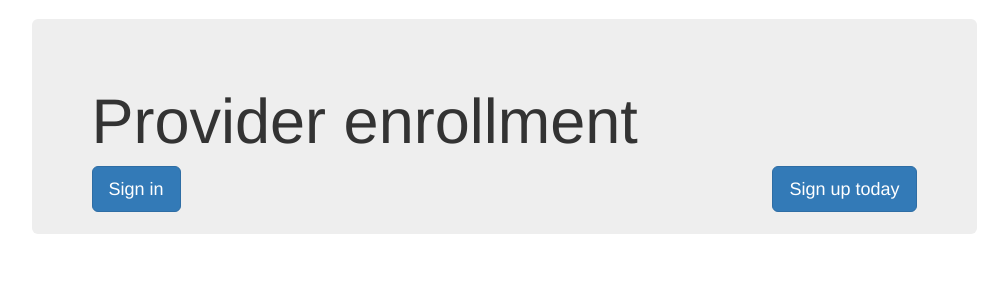
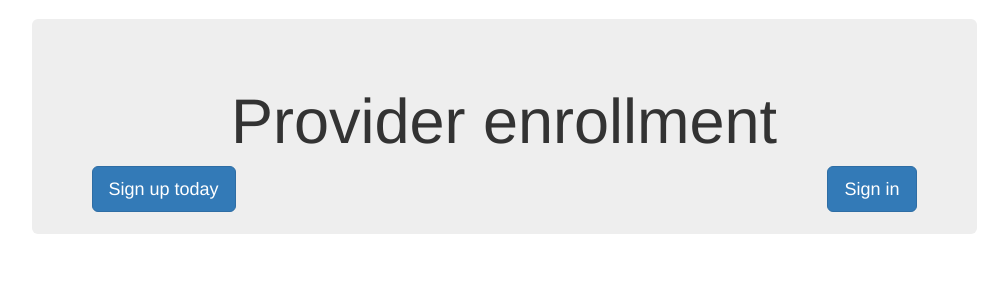
Before and after one commit to m-garanin/HCPEnrollment, a Django app: page / in a window 1280 px wide. Shown: the part 51-351 px from the top of the page, without its empty margins (136-1144 px from the left). Run offline with Django 3.2, Linux system fonts and the light colour scheme; parts of the project's set-up code (start-up, migrations or seed data) failed here and were passed over; some libraries are stand-ins or nearby versions.

Commit message:
small fix

```diff
--- a/templates/index.html
+++ b/templates/index.html
@@ -2,10 +2,13 @@
 {% block content %}
 
 <div class="jumbotron center-block">
-    <h1>Provider enrollment</h1>
+    <center><h1>Provider enrollment</h1></center>
 
-    <a class="pull-left btn btn-lg btn-primary" href="{% url 'auth_login' %}" role="button">Sign in</a>
-    <a class="pull-right btn btn-lg btn-primary" href="{% url 'registration_register' %}" role="button">Sign up today</a>
+    <a class="pull-left btn btn-lg btn-primary" href="{% url 'registration_register' %}" role="button">Sign up today</a>
+
+
+    <a class="pull-right btn btn-lg btn-primary" href="{% url 'auth_login' %}" role="button">Sign in</a>
+
     <br/>
 </div>
 
```
